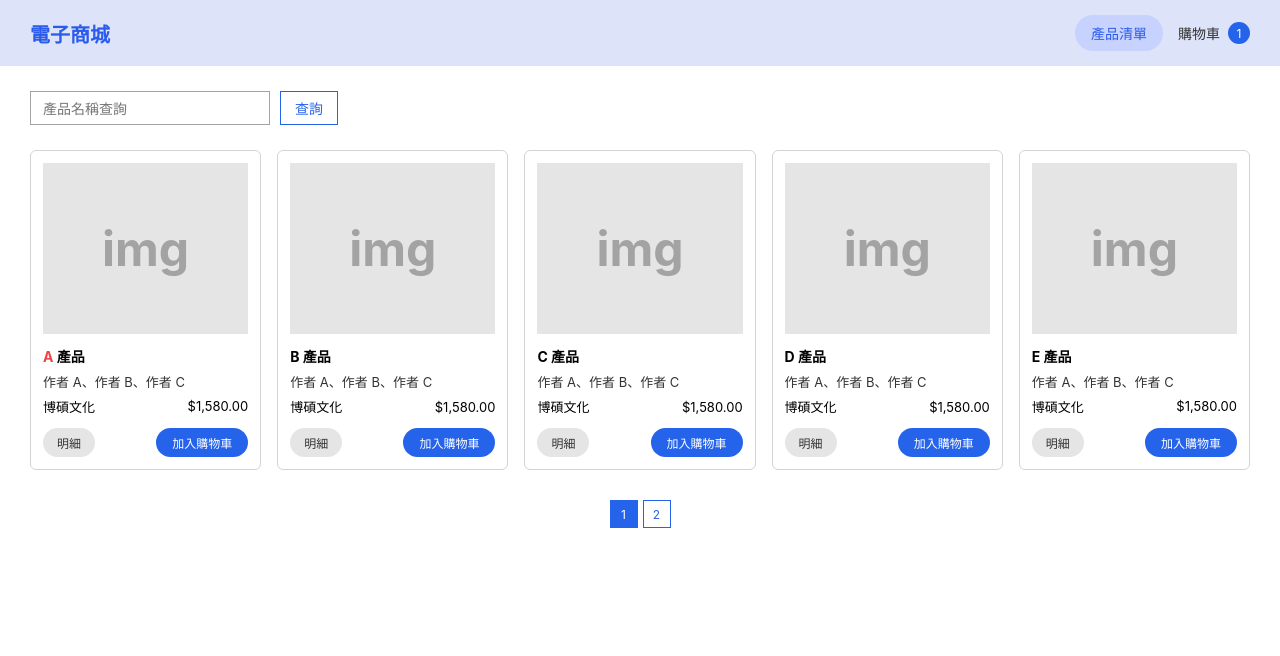
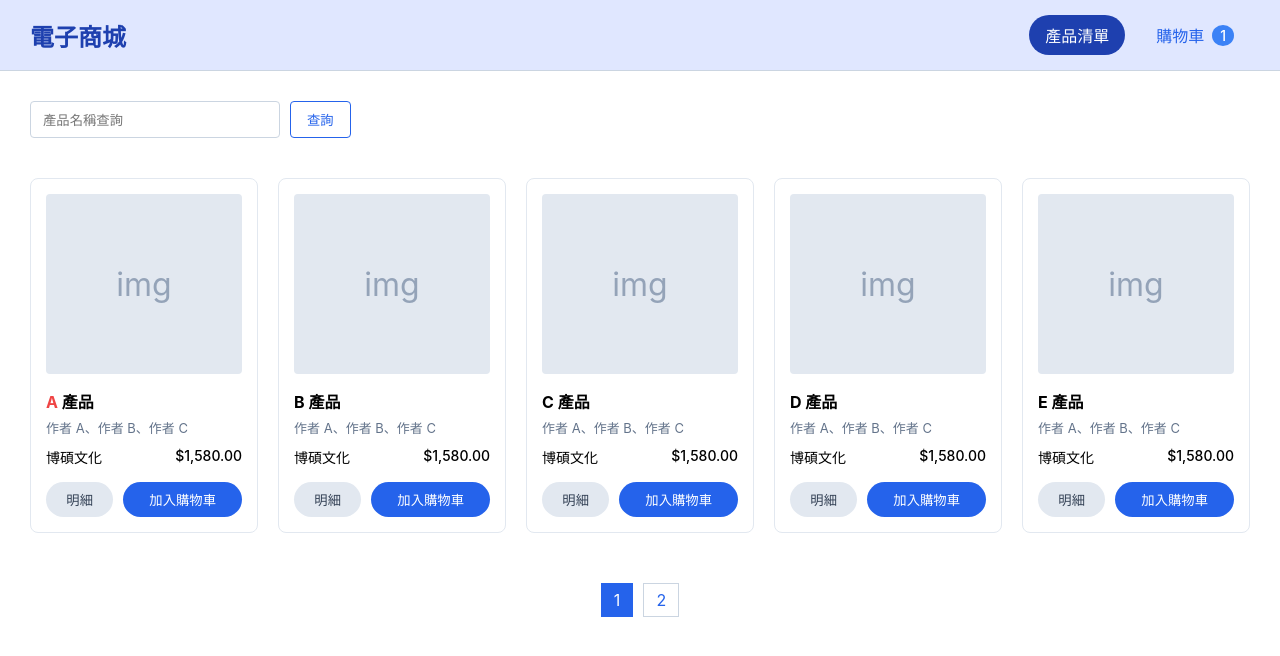
Before and after one commit to 14131323-rgb/mcu-114-2-web-14131323-final, an Angular app: page / in a window 1280 px wide. Shown: the top 656 px of the page. Built offline with nearby package versions, Linux system fonts and the light colour scheme.

Commit message:
購物車欄更改4

```diff
--- a/src/app/app.css
+++ b/src/app/app.css
@@ -1,295 +1,309 @@
-.main-container {
-  width: 100%;
+/* 全域基本樣式與佈局 */
+body {
+  margin: 0;
+  font-family: Arial, sans-serif;
   background-color: #ffffff;
-  padding: 0 0 40px 0;
-  box-shadow: 0 4px 6px rgba(0, 0, 0, 0.05);
-  min-height: 100vh;
 }
 
+.main-container {
+  padding: 0;
+}
+
+/* 頂部導覽列 */
 .header {
-  background-color: #dde3f9;
-  padding: 15px 30px;
   display: flex;
   justify-content: space-between;
   align-items: center;
+  background-color: #e0e7ff;
+  padding: 15px 30px;
+  border-bottom: 1px solid #cbd5e1;
 }
 
 .header-title {
-  color: #2b5beb;
-  font-size: 20px;
+  font-size: 24px;
   font-weight: bold;
+  color: #1e40af;
 }
 
 .header-menu {
   display: flex;
+  gap: 15px;
   align-items: center;
-  gap: 15px;
 }
 
-.btn-list {
-  background-color: #c7d2fe;
-  color: #2b5beb;
+/* 預設導覽按鈕樣式 */
+.btn-list,
+.cart-container {
+  text-decoration: none;
+  color: #2563eb;
   padding: 8px 16px;
   border-radius: 20px;
-  text-decoration: none;
+  font-weight: 500;
+  transition: all 0.2s ease;
+  display: flex;
+  align-items: center;
+  gap: 8px;
+}
+
+.btn-list:hover,
+.cart-container:hover {
+  background-color: #cbd5e1;
+}
+
+/* ✨ 當前啟用頁面的深色高亮樣式 */
+.btn-list.active,
+.cart-container.active {
+  background-color: #1e40af !important;
+  color: #ffffff !important;
+}
+
+/* 購物車泡泡數字 */
+.cart-badge {
+  background-color: #3b82f6;
+  color: white;
+  border-radius: 50%;
+  padding: 2px 8px;
   font-size: 14px;
 }
 
-.cart-container {
-  display: flex;
-  align-items: center;
-  gap: 8px;
-  font-size: 14px;
-  color: #333;
+/* 當購物車被選中(active)時，泡泡數字底色微調成亮藍色更明顯 */
+.cart-container.active .cart-badge {
+  background-color: #60a5fa;
 }
 
-.cart-badge {
-  background-color: #2563eb;
-  color: white;
-  width: 22px;
-  height: 22px;
-  border-radius: 50%;
+/* 產品清單網格 */
+.product-grid {
+  display: grid;
+  grid-template-columns: repeat(5, 1fr);
+  gap: 20px;
+  padding: 30px;
+}
+
+.product-card {
+  border: 1px solid #e2e8f0;
+  border-radius: 8px;
+  padding: 15px;
+  background-color: #ffffff;
+  display: flex;
+  flex-direction: column;
+}
+
+.image-placeholder {
+  background-color: #e2e8f0;
+  height: 180px;
   display: flex;
   justify-content: center;
   align-items: center;
-  font-size: 12px;
+  color: #94a3b8;
+  font-size: 32px;
+  border-radius: 4px;
+  margin-bottom: 15px;
 }
 
-/* 列表頁與搜尋 */
+.product-title {
+  font-weight: bold;
+  font-size: 16px;
+  margin-bottom: 5px;
+}
+
+.red-text {
+  color: #ef4444;
+}
+
+.product-author {
+  font-size: 13px;
+  color: #64748b;
+  margin-bottom: 10px;
+}
+
+.product-meta {
+  display: flex;
+  justify-content: space-between;
+  font-size: 14px;
+  font-weight: 500;
+  margin-bottom: 15px;
+}
+
+.product-actions {
+  display: flex;
+  gap: 10px;
+  margin-top: auto;
+}
+
+.btn-detail {
+  flex: 1;
+  background-color: #e2e8f0;
+  border: none;
+  padding: 8px;
+  border-radius: 20px;
+  cursor: pointer;
+  color: #334155;
+}
+
+.btn-add-cart {
+  flex: 2;
+  background-color: #2563eb;
+  color: white;
+  border: none;
+  padding: 8px;
+  border-radius: 20px;
+  cursor: pointer;
+}
+
+/* 搜尋區塊 */
 .search-container {
-  padding: 25px 30px;
+  padding: 30px 30px 10px 30px;
   display: flex;
   gap: 10px;
 }
 
 .search-input {
-  width: 240px;
-  padding: 6px 12px;
-  border: 1px solid #a3a3a3;
-  font-size: 14px;
-  outline: none;
+  width: 250px;
+  padding: 8px 12px;
+  border: 1px solid #cbd5e1;
+  border-radius: 4px;
 }
 
 .btn-search {
   background-color: white;
   color: #2563eb;
   border: 1px solid #2563eb;
-  padding: 6px 14px;
-  font-size: 14px;
+  padding: 8px 16px;
+  border-radius: 4px;
   cursor: pointer;
 }
 
-.product-grid {
-  padding: 0 30px;
+.btn-search:hover {
+  background-color: #eff6ff;
+}
+
+/* 分頁 */
+.pagination {
+  display: flex;
+  justify-content: center;
+  gap: 10px;
+  padding: 20px;
+}
+
+.page-item {
+  text-decoration: none;
+  padding: 6px 12px;
+  border: 1px solid #cbd5e1;
+}
+
+.page-item.active {
+  background-color: #2563eb;
+  color: white;
+  border-color: #2563eb;
+}
+
+.page-item.inactive {
+  color: #2563eb;
+}
+
+/* 明細頁面 */
+#detail-view {
+  display: flex;
+  padding: 40px;
+  gap: 40px;
+  max-width: 900px;
+}
+
+.detail-image {
+  background-color: #e2e8f0;
+  width: 300px;
+  height: 300px;
+  display: flex;
+  justify-content: center;
+  align-items: center;
+  color: #94a3b8;
+  font-size: 48px;
+  border-radius: 4px;
+}
+
+.detail-card {
+  flex: 1;
+}
+
+.detail-title {
+  margin-top: 0;
+  font-size: 28px;
+  margin-bottom: 20px;
+}
+
+.detail-info-table {
   display: grid;
-  grid-template-columns: repeat(5, minmax(0, 1fr));
-  gap: 16px;
+  grid-template-columns: 80px 1fr;
+  gap: 15px;
+  font-size: 16px;
   margin-bottom: 30px;
 }
 
-.product-card {
-  border: 1px solid #d4d4d4;
-  border-radius: 6px;
-  padding: 12px;
-  display: flex;
-  flex-direction: column;
-  background-color: #fff;
+.info-label {
+  color: #64748b;
+  font-weight: bold;
 }
 
-.image-placeholder {
-  background-color: #e5e5e5;
-  aspect-ratio: 1.2 / 1;
-  display: flex;
-  justify-content: center;
-  align-items: center;
-  color: #a3a3a3;
-  font-size: 48px;
-  font-weight: bold;
-  margin-bottom: 12px;
-  user-select: none;
+.red-price-text {
+  color: white;
+  background-color: #ef4444;
+  font-size: 12px;
+  padding: 2px 6px;
+  border-radius: 4px;
+  margin-left: 5px;
+  vertical-align: middle;
 }
 
-.product-title {
-  font-size: 14px;
-  font-weight: bold;
-  color: #000;
-  margin-bottom: 6px;
+.detail-actions {
+  display: flex;
+  gap: 15px;
 }
 
-.product-title .red-text {
-  color: #ef4444;
-}
-.product-author {
-  font-size: 13px;
-  color: #333;
-  margin-bottom: 6px;
-}
-.product-meta {
-  display: flex;
-  justify-content: space-between;
-  align-items: center;
-  font-size: 13px;
-  color: #000;
-  margin-bottom: 12px;
+.btn-back {
+  background-color: #e2e8f0;
+  border: none;
+  padding: 10px 24px;
+  border-radius: 20px;
+  cursor: pointer;
+  font-size: 16px;
 }
 
-.product-actions {
-  display: flex;
-  justify-content: space-between;
-  align-items: center;
-  margin-top: auto;
-}
-.btn-detail {
-  background-color: #e5e5e5;
-  color: #333;
-  border: none;
-  padding: 6px 14px;
-  border-radius: 15px;
-  font-size: 12px;
-  cursor: pointer;
-}
-.btn-add-cart {
-  background-color: #2563eb;
-  color: white;
-  border: none;
-  padding: 6px 16px;
-  border-radius: 15px;
-  font-size: 12px;
-  cursor: pointer;
-}
-
-.pagination {
-  display: flex;
-  justify-content: center;
-  gap: 5px;
-  margin-top: 10px;
-}
-.page-item {
-  width: 28px;
-  height: 28px;
-  display: flex;
-  justify-content: center;
-  align-items: center;
-  font-size: 12px;
-  text-decoration: none;
-  border: 1px solid #2563eb;
-}
-.page-item.active {
-  background-color: #2563eb;
-  color: white;
-}
-.page-item.inactive {
-  background-color: white;
-  color: #2563eb;
-}
-
-/* 明細頁 */
-#detail-view {
-  display: flex;
-  justify-content: center;
-  align-items: flex-start;
-  gap: 30px;
-  padding: 40px 30px;
-}
-.detail-image {
-  background-color: #e5e5e5;
-  width: 280px;
-  height: 280px;
-  display: flex;
-  justify-content: center;
-  align-items: center;
-  color: #a3a3a3;
-  font-size: 64px;
-  font-weight: bold;
-  user-select: none;
-}
-.detail-card {
-  border: 1px solid #d4d4d4;
-  border-radius: 8px;
-  padding: 25px 30px;
-  width: 450px;
-  background-color: white;
-}
-.detail-title {
-  font-size: 18px;
-  font-weight: bold;
-  color: #000;
-  margin-bottom: 20px;
-}
-.detail-info-table {
-  display: grid;
-  grid-template-columns: 70px 1fr;
-  row-gap: 16px;
-  font-size: 14px;
-  margin-bottom: 30px;
-}
-.info-label {
-  font-weight: bold;
-  color: #000;
-}
-.info-value {
-  color: #333;
-}
-.info-value .red-price-text {
-  color: #ef4444;
-  font-weight: bold;
-  margin-left: 8px;
-}
-.detail-actions {
-  display: flex;
-  justify-content: space-between;
-  align-items: center;
-}
-.btn-back {
-  background-color: #e5e5e5;
-  color: #333;
-  border: none;
-  padding: 6px 18px;
-  border-radius: 15px;
-  font-size: 12px;
-  cursor: pointer;
-}
-
-/* ======================================================== */
-/* 新增：購物車與結帳頁面專屬 CSS (完美對照畫面) */
-/* ======================================================== */
+/* 購物車結帳頁面佈局 */
 .cart-page-container {
   display: grid;
-  grid-template-columns: 4fr 6fr; /* 左右對分，右邊購買項目稍微寬一點 */
-  gap: 20px;
-  padding: 20px 30px;
+  grid-template-columns: 1fr 1.2fr;
+  gap: 30px;
+  padding: 30px;
   align-items: start;
 }
 
 .checkout-section {
-  border: 1px solid #d4d4d4;
-  background-color: #fff;
+  border: 1px solid #e2e8f0;
+  padding: 20px;
+  background-color: #ffffff;
 }
 
 .section-title {
+  font-size: 18px;
+  font-weight: bold;
   text-align: center;
-  font-weight: bold;
-  font-size: 15px;
-  padding: 10px;
-  border-bottom: 1px solid #d4d4d4;
-  color: #000;
+  margin-bottom: 20px;
+  padding-bottom: 10px;
+  border-bottom: 1px solid #e2e8f0;
 }
 
-/* 左側：基本資料表單 */
+/* 表單 Grid */
 .form-grid {
   display: grid;
   grid-template-columns: 60px 1fr;
-  row-gap: 16px;
+  row-gap: 20px;
   column-gap: 15px;
-  padding: 20px;
   align-items: center;
 }
 
 .form-label {
   font-weight: bold;
-  font-size: 14px;
-  text-align: center;
-  color: #000;
+  font-size: 15px;
 }
 
 .input-group {
@@ -300,88 +314,85 @@
 
 .form-input {
   flex: 1;
-  padding: 5px 8px;
-  border: 1px solid #a3a3a3;
-  outline: none;
-  font-size: 14px;
+  padding: 8px;
+  border: 1px solid #cbd5e1;
+  border-radius: 4px;
 }
 
 .error-text {
-  color: #b91c1c;
-  font-size: 12px;
+  color: #ef4444;
+  font-size: 13px;
   font-weight: bold;
   white-space: nowrap;
 }
 
-/* 右側：購買項目表格 */
+/* 購物車表格 */
 .cart-table {
   width: 100%;
   border-collapse: collapse;
-  font-size: 14px;
 }
 
 .cart-table td {
-  padding: 12px 10px;
-  border-bottom: 1px solid #e5e5e5;
-  vertical-align: middle;
+  padding: 12px;
+  border-bottom: 1px solid #e2e8f0;
 }
 
 .col-index {
-  width: 40px;
-  text-align: center;
+  width: 30px;
   font-weight: bold;
 }
-
 .col-name {
-  color: #000;
+  font-weight: 500;
 }
-
 .col-qty {
-  width: 90px;
-  text-align: center;
+  width: 80px;
 }
-
-.qty-input {
-  width: 70px;
-  padding: 4px;
-  border: 1px solid #a3a3a3;
-  text-align: center;
-}
-
 .col-price {
   width: 100px;
   text-align: right;
   font-weight: bold;
-  color: #000;
 }
-
 .col-action {
   width: 60px;
   text-align: center;
 }
 
-.btn-delete {
-  background-color: transparent;
-  color: #b91c1c;
-  border: 1px solid #ef4444;
-  padding: 3px 8px;
-  font-size: 12px;
-  cursor: pointer;
+.qty-input {
+  width: 60px;
+  padding: 5px;
+  text-align: center;
+  border: 1px solid #cbd5e1;
+  border-radius: 4px;
 }
 
-/* 送出訂單區塊 */
+.btn-delete {
+  background-color: white;
+  color: #ef4444;
+  border: 1px solid #ef4444;
+  padding: 5px 10px;
+  cursor: pointer;
+  border-radius: 4px;
+  transition: all 0.2s;
+}
+
+.btn-delete:hover {
+  background-color: #ef4444;
+  color: white;
+}
+
+/* 底部送出區塊 */
 .submit-container {
   display: flex;
   justify-content: center;
-  margin-top: 30px;
-  padding: 0 30px;
+  padding: 20px;
+  margin-top: 20px;
 }
 
 .btn-submit-order {
-  background-color: #f5f5f5;
-  color: #a3a3a3;
-  border: 1px solid #d4d4d4;
-  padding: 8px 24px;
-  font-size: 13px;
-  cursor: not-allowed;
+  border: none;
+  padding: 12px 30px;
+  font-size: 16px;
+  font-weight: bold;
+  border-radius: 4px;
+  transition: all 0.2s;
 }
--- a/src/app/app.html
+++ b/src/app/app.html
@@ -2,8 +2,20 @@
   <header class="header">
     <div class="header-title">電子商城</div>
     <div class="header-menu">
-      <a href="#" class="btn-list" (click)="showListView(); $event.preventDefault()">產品清單</a>
-      <div class="cart-container" (click)="showCartView()" style="cursor: pointer">
+      <a
+        href="#"
+        class="btn-list"
+        [class.active]="currentView === 'list' || currentView === 'detail'"
+        (click)="showListView(); $event.preventDefault()"
+        >產品清單</a
+      >
+
+      <div
+        class="cart-container"
+        [class.active]="currentView === 'cart'"
+        (click)="showCartView()"
+        style="cursor: pointer"
+      >
         <span>購物車</span>
         <div class="cart-badge">1</div>
       </div>
@@ -89,7 +101,7 @@
         <div class="detail-info-table">
           <div class="info-label">作者</div>
           <div class="info-value">作者 A,作者 B,作者 C</div>
-          <div class="info-label">公司</div>
+          <div class="info-label">Square</div>
           <div class="info-value">博碩文化</div>
           <div class="info-label">價格</div>
           <div class="info-value">$1,580.00 <span class="red-price-text">特價</span></div>
```
